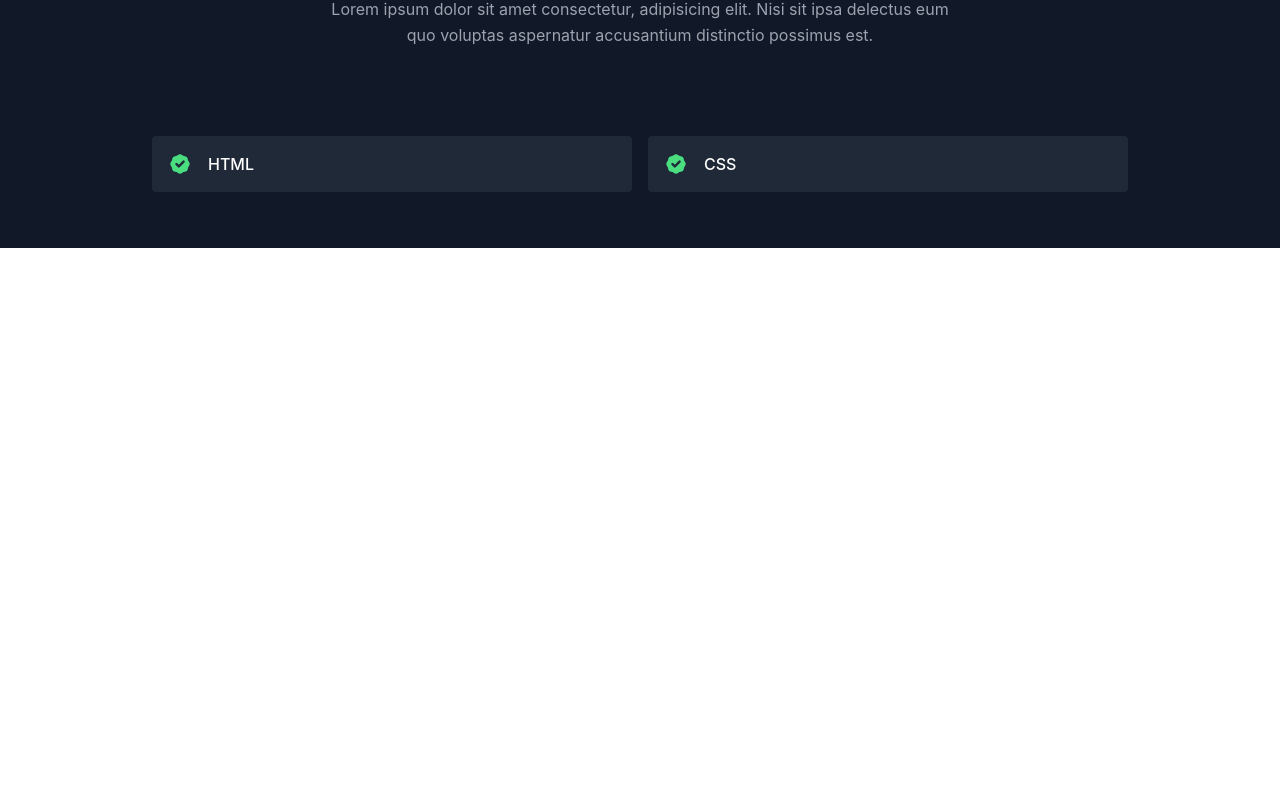
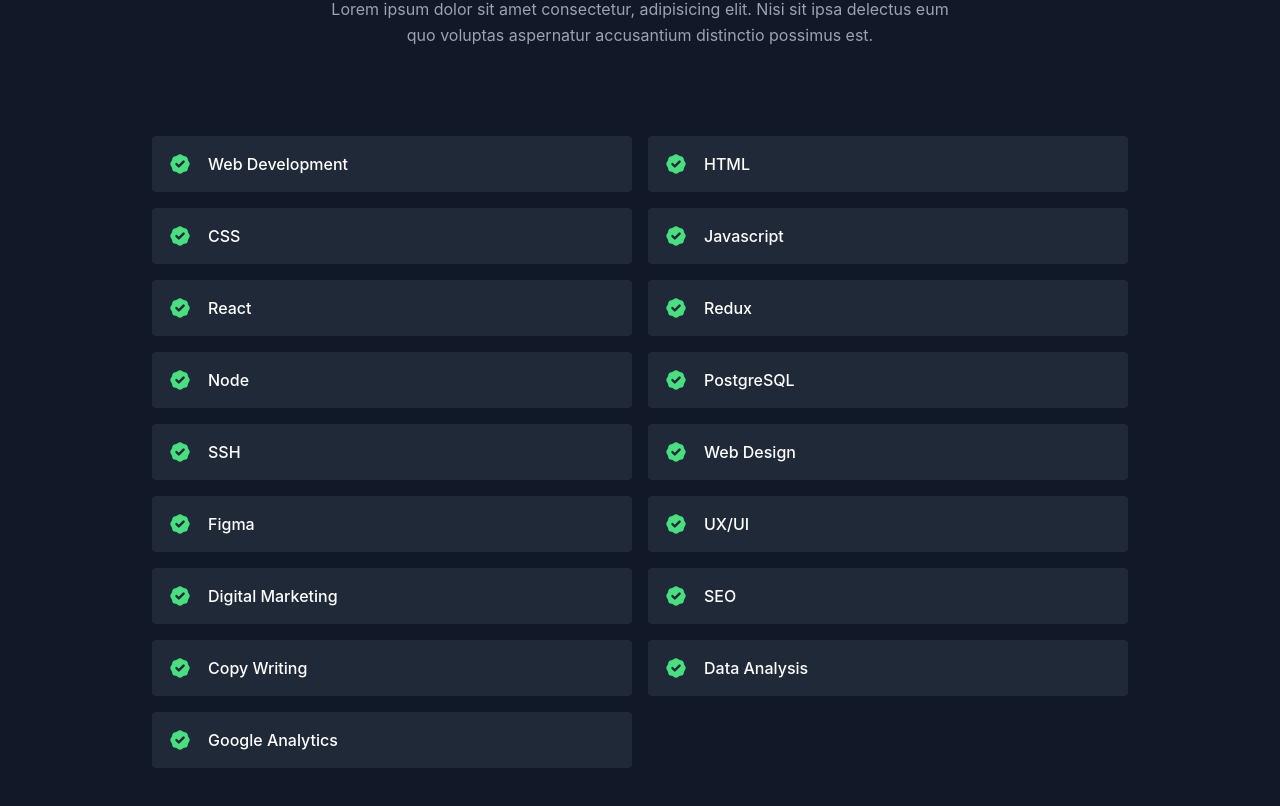
Before and after one commit to robalobadob/react-dev-portfolio, a React (Create React App) app: page / in a window 1280 px wide. Shown: the part 1472-2278 px from the top of the page. Before the commit the page ends 1720 px from the top, so only its background shows below. Built offline with nearby package versions, Linux system fonts and the light colour scheme.

Commit message:
added skills data

```diff
--- a/src/data.js
+++ b/src/data.js
@@ -39,6 +39,21 @@
 ];
 
 export const skills = [
+    "Web Development",
     "HTML",
-    "CSS"
+    "CSS",
+    "Javascript",
+    "React",
+    "Redux",
+    "Node",
+    "PostgreSQL",
+    "SSH",
+    "Web Design",
+    "Figma",
+    "UX/UI",
+    "Digital Marketing",
+    "SEO",
+    "Copy Writing",
+    "Data Analysis",
+    "Google Analytics"
 ]
```
